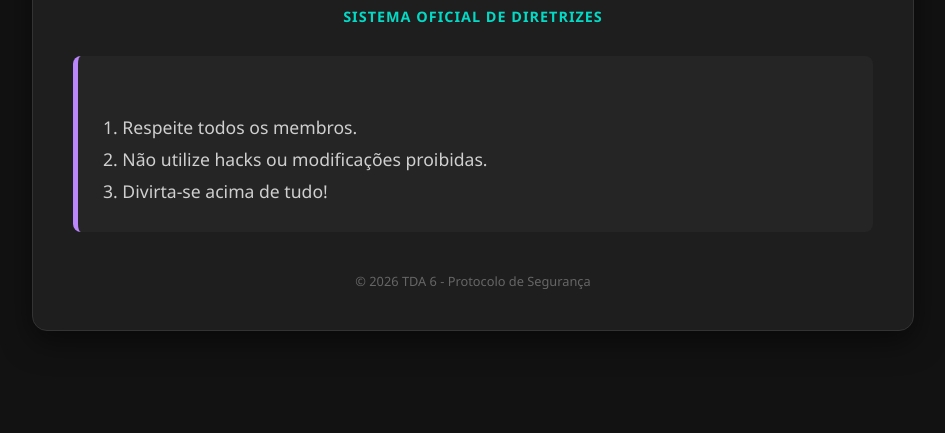
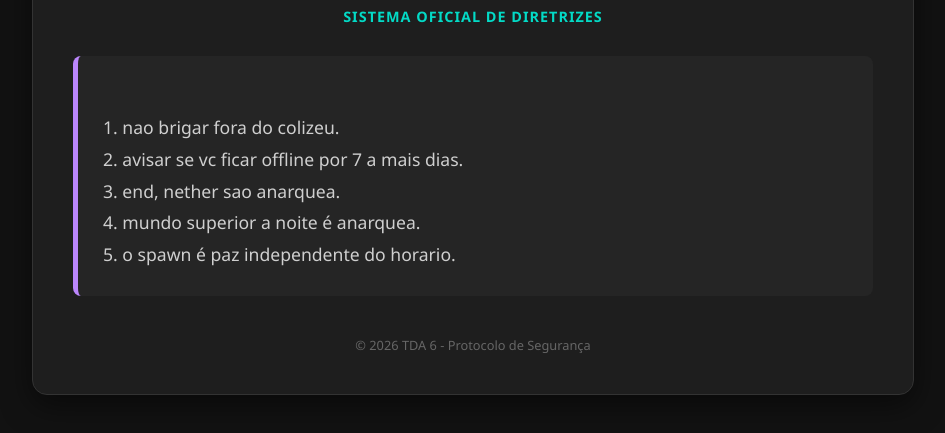
Before and after one commit to DAVISZE/turma-dos-amigos-6, a plain HTML site: page index.html in a window 1280 px wide. Shown: the part 183-616 px from the top of the page, without its empty margins (167-1112 px from the left). Drawn offline with Linux system fonts and the light colour scheme.

Commit message:
Update rules in index.html

```diff
--- a/index.html
+++ b/index.html
@@ -79,9 +79,11 @@
     <div class="subtitle">SISTEMA OFICIAL DE DIRETRIZES</div>
 
     <div id="content">
-1. Respeite todos os membros.
-2. Não utilize hacks ou modificações proibidas.
-3. Divirta-se acima de tudo!
+1. nao brigar fora do colizeu.
+2. avisar se vc ficar offline por 7 a mais dias.
+3. end, nether sao anarquea.
+4. mundo superior a noite é anarquea.
+5. o spawn é paz independente do horario.
 </div>
 
     <div class="footer">
```
